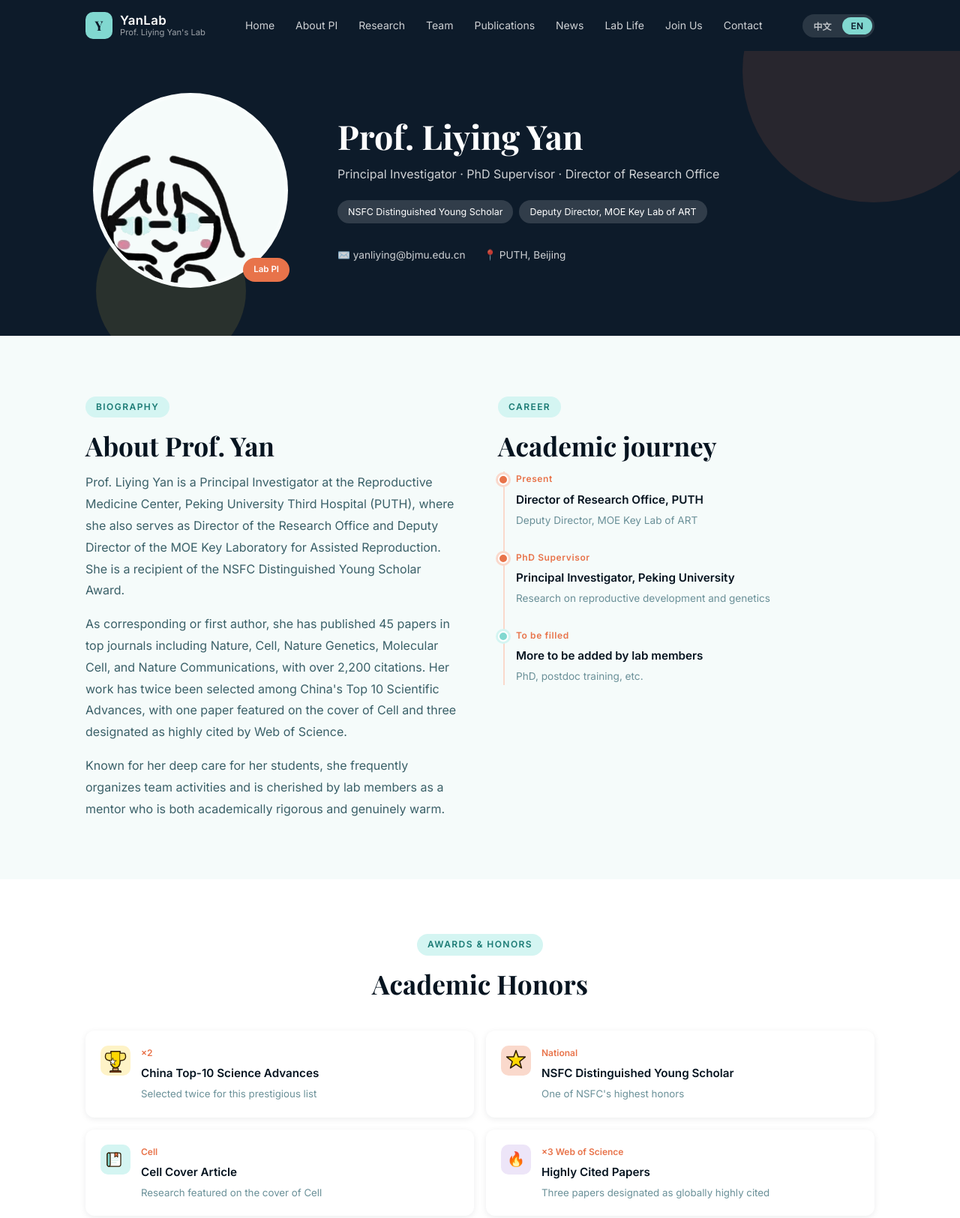
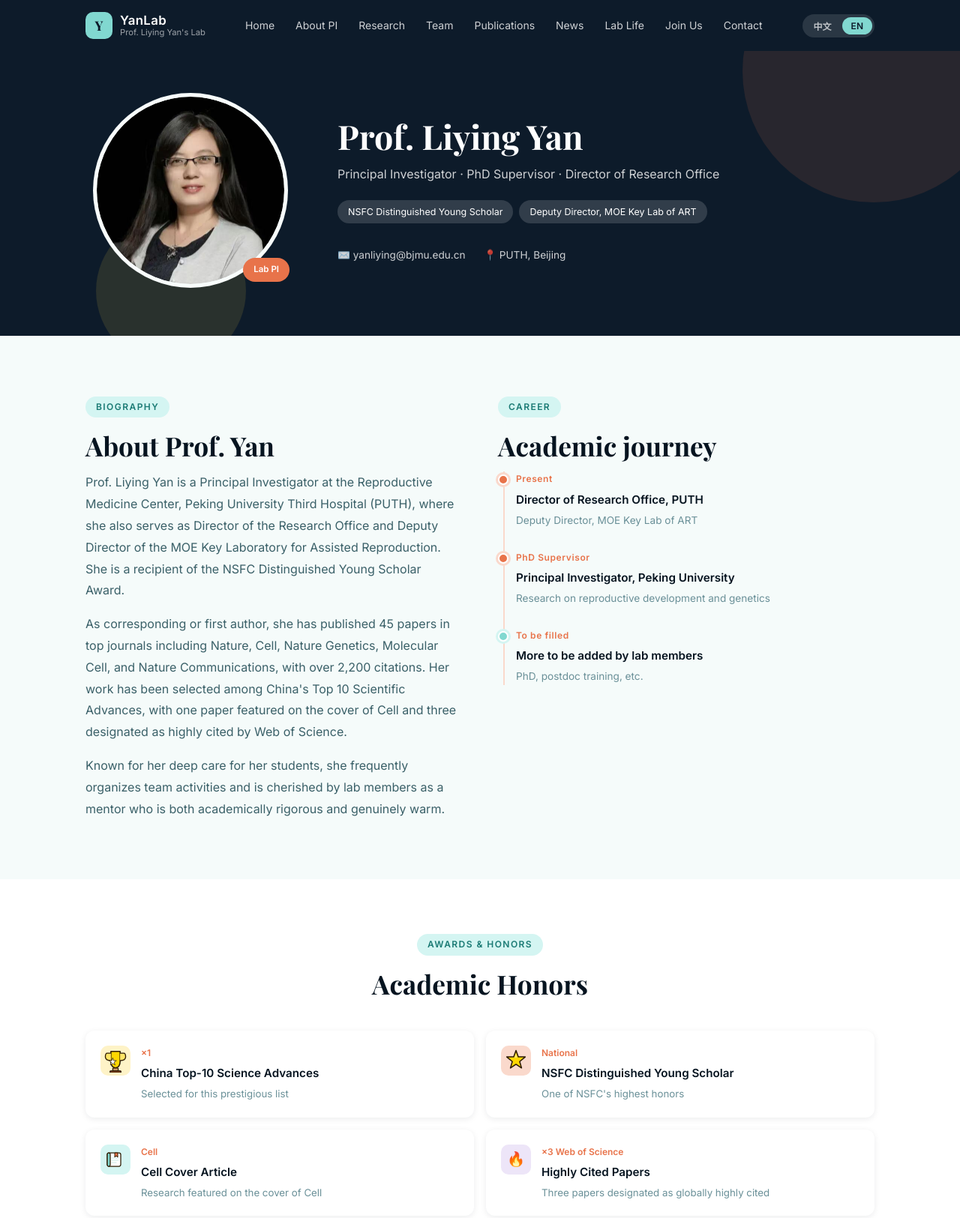
Before and after one commit to morysazzzz/YanLiyingLab, a plain HTML site: page pages/pi.html in a window 1280 px wide. Shown: the top 1625 px of the page at 75% size. Drawn offline with nearby package versions, Linux system fonts and the light colour scheme; no server answers; animation ran at ten frames a second.

Commit message:
Change ProfYan's Image

```diff
--- a/pages/pi.html
+++ b/pages/pi.html
@@ -188,7 +188,7 @@
       <div class="page-hero-inner">
         <div class="pi-photo-wrap">
           <div class="pi-photo" style="background:var(--cream);">
-            <img src="../images/pi/yanliying_drawn.png" alt="闫丽盈教授" style="width:100%;height:100%;object-fit:cover;object-position:center top;">
+            <img src="../images/pi/yanliying.jpg" alt="闫丽盈教授" style="width:100%;height:100%;object-fit:cover;object-position:center top;">
           </div>
           <div class="pi-badge">
             <span data-zh>实验室 PI</span>
@@ -229,8 +229,8 @@
             <span data-en>Prof. Liying Yan is a Principal Investigator at the Reproductive Medicine Center, Peking University Third Hospital (PUTH), where she also serves as Director of the Research Office and Deputy Director of the MOE Key Laboratory for Assisted Reproduction. She is a recipient of the NSFC Distinguished Young Scholar Award.</span>
           </p>
           <p style="margin-bottom:16px;">
-            <span data-zh>作为通讯或第一作者，她已在 Nature、Cell、Nature Genetics、Molecular Cell、Nature Communications 等国际顶级期刊发表论文45篇，他引超过2200次。研究成果两次入选"中国科学十大进展"，一篇论文荣登 Cell 杂志封面，三篇被评为 Web of Science 高被引论文。</span>
-            <span data-en>As corresponding or first author, she has published 45 papers in top journals including Nature, Cell, Nature Genetics, Molecular Cell, and Nature Communications, with over 2,200 citations. Her work has twice been selected among China's Top 10 Scientific Advances, with one paper featured on the cover of Cell and three designated as highly cited by Web of Science.</span>
+            <span data-zh>作为通讯或第一作者，她已在 Nature、Cell、Nature Genetics、Molecular Cell、Nature Communications 等国际顶级期刊发表论文45篇，他引超过2200次。研究成果入选"中国科学十大进展"，一篇论文荣登 Cell 杂志封面，三篇被评为 Web of Science 高被引论文。</span>
+            <span data-en>As corresponding or first author, she has published 45 papers in top journals including Nature, Cell, Nature Genetics, Molecular Cell, and Nature Communications, with over 2,200 citations. Her work has been selected among China's Top 10 Scientific Advances, with one paper featured on the cover of Cell and three designated as highly cited by Web of Science.</span>
           </p>
           <p>
             <span data-zh>她对学生倾注深厚的关怀，热衷于组织实验室团建活动，是学生们心中既严谨治学又温暖如家的好老师。</span>
@@ -278,9 +278,9 @@
         <div class="award-card">
           <div class="award-icon" style="background:var(--gold-light);">🏆</div>
           <div>
-            <div style="font-size:0.75rem;font-weight:600;color:var(--coral);margin-bottom:4px;"><span data-zh>×2</span><span data-en>×2</span></div>
+            <div style="font-size:0.75rem;font-weight:600;color:var(--coral);margin-bottom:4px;"><span data-zh>×1</span><span data-en>×1</span></div>
             <div style="font-weight:600;font-size:0.95rem;margin-bottom:3px;"><span data-zh>中国科学十大进展</span><span data-en>China Top-10 Science Advances</span></div>
-            <div style="font-size:0.83rem;color:var(--text-light);"><span data-zh>研究成果两次入选</span><span data-en>Selected twice for this prestigious list</span></div>
+            <div style="font-size:0.83rem;color:var(--text-light);"><span data-zh>研究成果入选</span><span data-en>Selected for this prestigious list</span></div>
           </div>
         </div>
         <div class="award-card">
```
Also changed, not shown: admin.html (+2 -2 lines), index.html (+1 -1 lines), pages/publications.html (+1 -1 lines), 1 other file.
